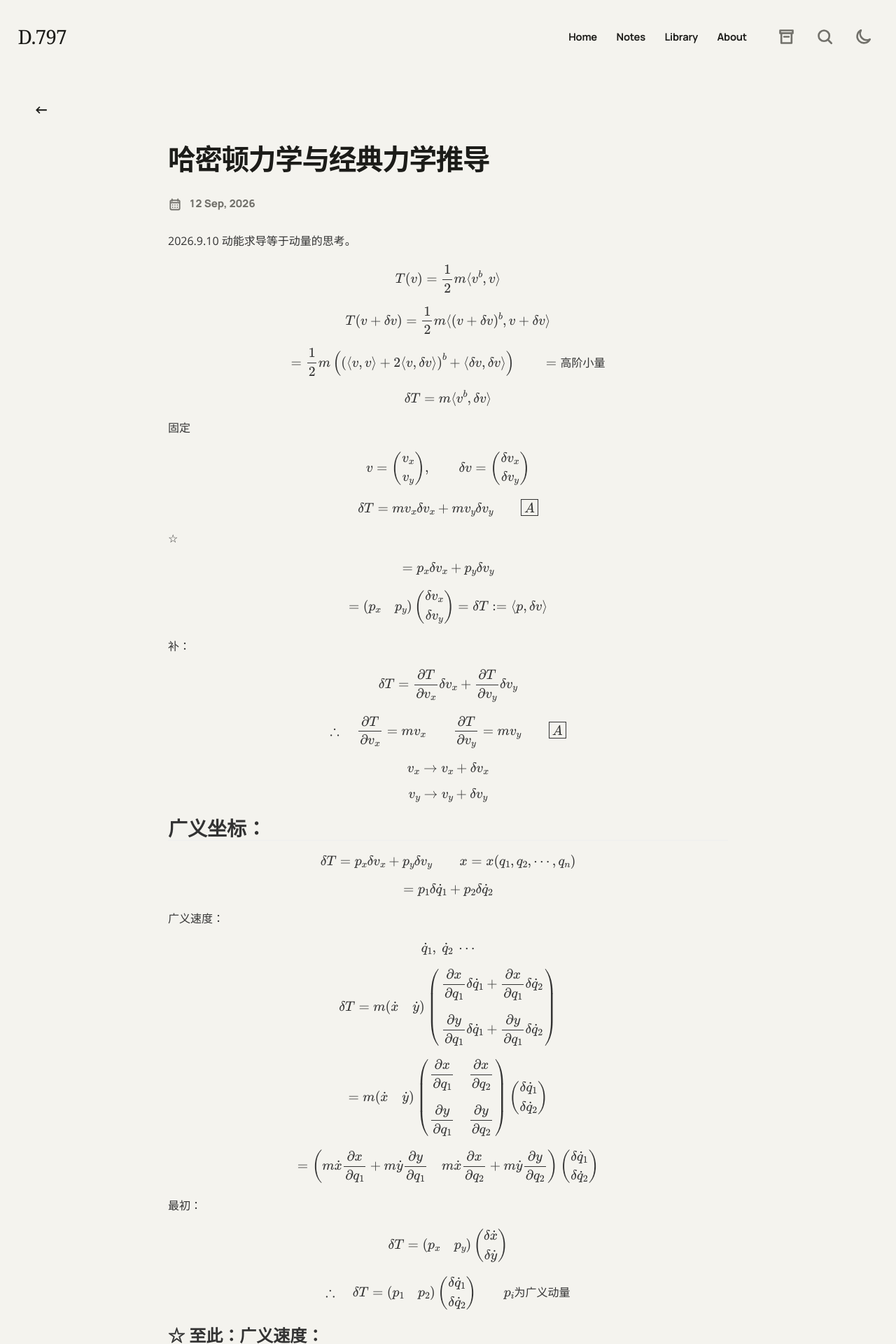
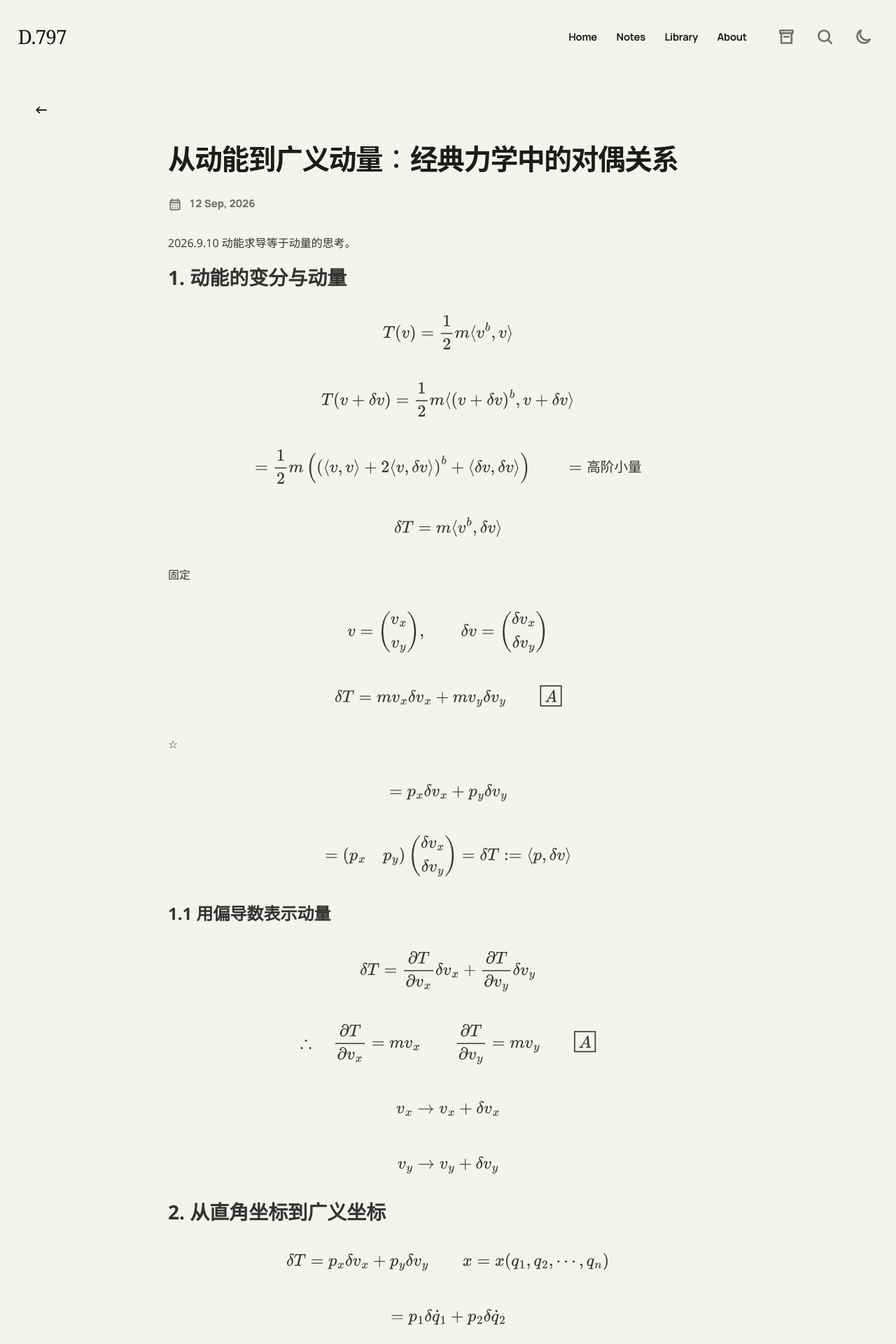
Before and after one commit to Andante-Assai/Andante-Assai.github.io, a Jekyll site: the page built from Notes/hamiltonian-and-classical-mechanics.md, in a window 1280 px wide. Shown: the top 1920 px of the page at 70% size. Built offline with Jekyll 4.4.1, drawn with Linux system fonts in a browser that asks for light colours; some web fonts are replaced; formulas are drawn with MathJax 3; some of the changed text lies outside the part shown.

Commit message:
Fix note math rendering and clarify mechanics headings

```diff
--- a/Notes/hamiltonian-and-classical-mechanics.md
+++ b/Notes/hamiltonian-and-classical-mechanics.md
@@ -1,8 +1,8 @@
 ---
 layout: note
-title: "哈密顿力学与经典力学推导"
+title: "从动能到广义动量：经典力学中的对偶关系"
 date: 2026-09-12 23:33:39 +0800
-excerpt: "Notes on kinetic energy, generalized momentum, Legendre duality, and the derivation of Hamiltonian and classical mechanics."
+excerpt: "从动能的变分出发，推导广义动量，讨论坐标度量与 Legendre 对偶。"
 keywords:
   - Hamiltonian mechanics
   - classical mechanics
@@ -13,6 +13,8 @@ permalink: /Notes/hamiltonian-and-classical-mechanics/
 ---
 
 2026.9.10 动能求导等于动量的思考。
+
+## 1. 动能的变分与动量
 
 $$
 T(v)=\frac12m\langle v^b,v\rangle
@@ -54,7 +56,7 @@ $$
 =\delta T:=\langle p,\delta v\rangle
 $$
 
-补：
+### 1.1 用偏导数表示动量
 
 $$
 \delta T=\frac{\partial T}{\partial v_x}\delta v_x+\frac{\partial T}{\partial v_y}\delta v_y
@@ -73,7 +75,7 @@ $$
 v_y\to v_y+\delta v_y
 $$
 
-## 广义坐标：
+## 2. 从直角坐标到广义坐标
 
 $$
 \delta T=p_x\delta v_x+p_y\delta v_y
@@ -130,13 +132,13 @@ $$
 \qquad p_i\text{为广义动量}
 $$
 
-### ☆ 至此：广义速度：
+### 2.1 广义速度与坐标变换
 
 $$
 \dot x=\frac{\partial x}{\partial q_1}\dot q_1+\frac{\partial x}{\partial q_2}\dot q_2
 $$
 
-### 广义动量：
+### 2.2 广义动量与坐标度量
 
 $$
 m\dot x\frac{\partial x}{\partial q_1}+m\dot y\frac{\partial y}{\partial q_1}=p_1
@@ -198,14 +200,14 @@ $$
 \qquad \star\ \text{广义动量定义}
 $$
 
-## Ver. 4
+## 3. 加速度与动能微分的关系
 
 $$
 a^b dx=v^b dv=d\left(\frac12v^2\right)\qquad \boxed{A}
 $$
 
 
-## Legendre对偶：
+## 4. 速度与动量的 Legendre 对偶
 
 $$
 p=\frac{\partial T}{\partial v}
@@ -230,6 +232,8 @@ $$
 
 $\boxed{A}$
 
+## 5. 速度平方的求导
+
 $$
 v^2:=v^bv
 $$
--- a/_layouts/note.html
+++ b/_layouts/note.html
@@ -11,15 +11,25 @@
   <link rel="stylesheet" href="{{ '/assets/typora-github.css' | relative_url }}?v={{ site.time | date: '%s' }}">
   <script>
     window.MathJax = {
-      tex2jax: {
+      tex: {
         inlineMath: [["$", "$"], ["\\(", "\\)"]],
         displayMath: [["$$", "$$"], ["\\[", "\\]"]],
         processEscapes: true
       },
-      displayAlign: "center"
+      svg: {
+        scale: 1.25,
+        fontCache: "local",
+        mtextInheritFont: true,
+        displayAlign: "center"
+      },
+      startup: {
+        ready() {
+          document.fonts.ready.then(() => MathJax.startup.defaultReady());
+        }
+      }
     };
   </script>
-  <script src="https://cdn.jsdelivr.net/npm/mathjax@2.7.9/MathJax.js?config=TeX-MML-AM_CHTML" defer></script>
+  <script src="https://cdn.jsdelivr.net/npm/mathjax@3.2.2/es5/tex-svg.js" defer></script>
   <script src="{{ '/script.js' | relative_url }}?v={{ site.time | date: '%s' }}" defer></script>
 </head>
 <body data-depth="root">
--- a/assets/typora-github.css
+++ b/assets/typora-github.css
@@ -206,19 +206,38 @@
   display: block;
 }
 
-.markdown-body .MJXc-display {
-  margin: 1em 0 !important;
-  padding: 0.2em 0;
+.markdown-body mjx-container,
+.markdown-body mjx-container * {
+  box-sizing: content-box;
+  font-weight: 400 !important;
+  letter-spacing: normal;
+  text-transform: none;
+}
+
+.markdown-body mjx-container[display="true"] {
+  width: 100%;
+  max-width: 100%;
+  margin: 1.25em 0 !important;
+  padding: 0.55em 0;
+  overflow-x: auto;
+  overflow-y: hidden;
+}
+
+.markdown-body mjx-container svg {
+  max-width: none;
   overflow: visible;
 }
 
-.markdown-body .MJXc-display > .MathJax_CHTML {
-  font-size: 100% !important;
+.markdown-body p,
+.markdown-body li {
+  line-height: 1.9;
 }
 
-.markdown-body .mjx-menclose > .mjx-box {
-  padding-top: 0.36em !important;
-  padding-bottom: 0.32em !important;
+.markdown-body .math-comparison-formula {
+  max-width: 100%;
+  padding: 0.4em 0;
+  overflow-x: auto;
+  overflow-y: hidden;
 }
 
 [data-theme="dark"] .markdown-body {
```
